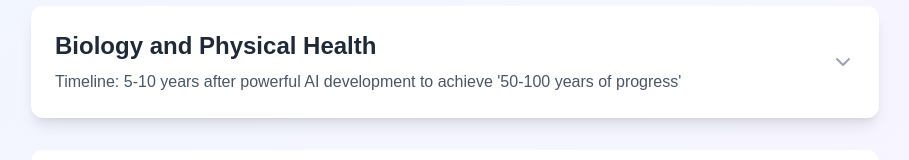
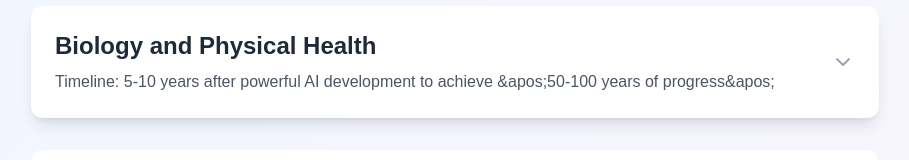
Before and after one commit to jordankrueger/molg, a Next.js app: page / in a window 1280 px wide. Shown: the part 484-644 px from the top of the page, without its empty margins (185-1094 px from the left). Built offline with nearby package versions, Linux system fonts and the light colour scheme.

Commit message:
Fix ESLint configuration and escape special characters

```diff
--- a/components/PredictionTracker.tsx
+++ b/components/PredictionTracker.tsx
@@ -32,7 +32,7 @@ export default function PredictionTracker() {
   const predictions: Predictions = {
     biology: {
       title: "Biology and Physical Health",
-      description: "Timeline: 5-10 years after powerful AI development to achieve '50-100 years of progress'",
+      description: "Timeline: 5-10 years after powerful AI development to achieve &apos;50-100 years of progress&apos;",
       predictions: [
         {
           title: "Infectious Disease Prevention",
```
Also changed, not shown: .eslintrc.json.
